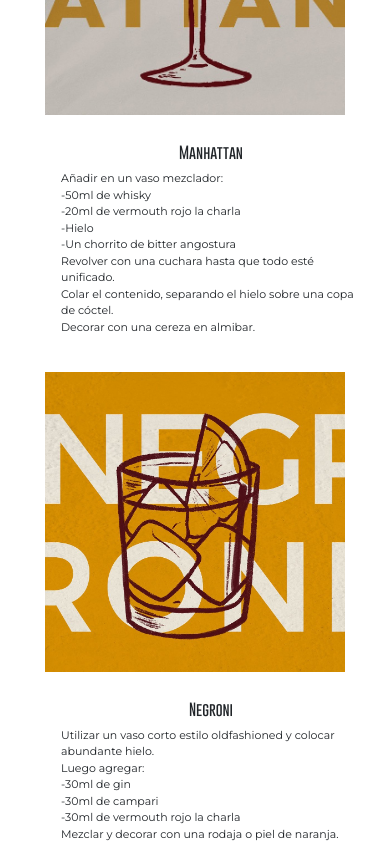
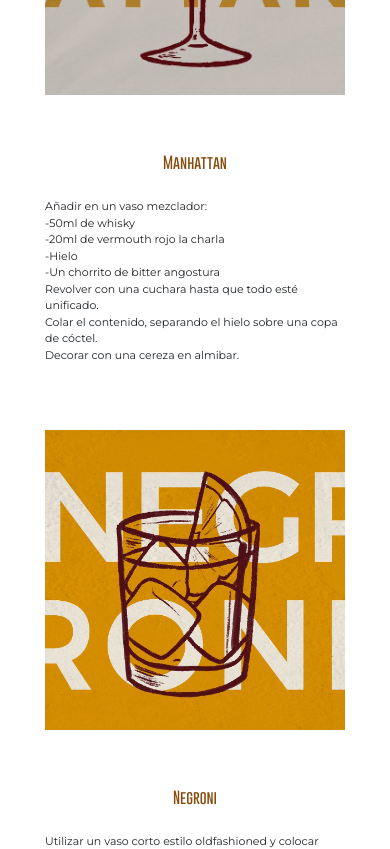
Before and after one commit to julibattion/lacharla, a plain HTML site: page pages/recetas.html in a window 390 px wide. Shown: the part 1320-2169 px from the top of the page. Drawn offline with nearby package versions, Linux system fonts and the light colour scheme.

Commit message:
responsive final 2

```diff
--- a/css/style.css
+++ b/css/style.css
@@ -203,6 +203,7 @@ header .abrir-menu, .cerrar{
     align-self: center;
     font-size: 18px;
     color: white;
+    font-family: 'Montserrat', sans-serif;
 }
 
 .botanicos div img {
@@ -272,6 +273,10 @@ header .abrir-menu, .cerrar{
     align-self: center;
 }
 
+.img-cocteles div ul h2 {
+    color: rgb(134, 76, 14);
+}
+
 .img-cocteles ul li {
     font-family: 'Montserrat', sans-serif;
     list-style: none;
@@ -284,13 +289,13 @@ header .abrir-menu, .cerrar{
     margin-top: 60px;
 }
 
-.img-cocteles div h2 {
+.img-cocteles div ul h2 {
     font-family: "gobold_thinregular";
     text-align: center;
     font-size: 25px;
 }
 
-.img-cocteles div li {
+.img-cocteles div ul li {
     font-size: 16px;
 }
 
@@ -1163,12 +1168,17 @@ footer div a img {
 }
 
 @media screen and (max-width:790px) {
+    .img-cocteles {
+        margin-top: -30px;
+    }
+
     .img-cocteles div {
         flex-direction: column;
     }
 
     .img-cocteles h3 {
         margin-bottom: 60px;
+        margin-top: 30px;
     }
 
     .img-cocteles .negroni {
@@ -1185,6 +1195,11 @@ footer div a img {
 
     .img-cocteles div ul {
         align-self: center;
+        padding: 30px;
+    }
+
+    .img-cocteles div ul h2 {
+        padding-bottom: 18px;
     }
 
     .img-cocteles div img {
```
